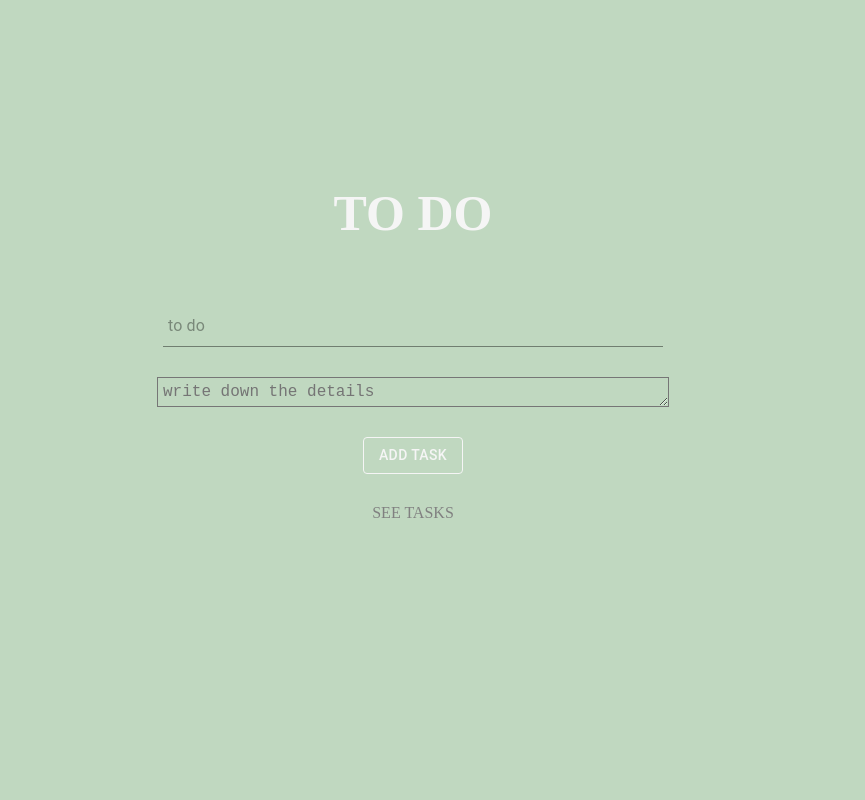
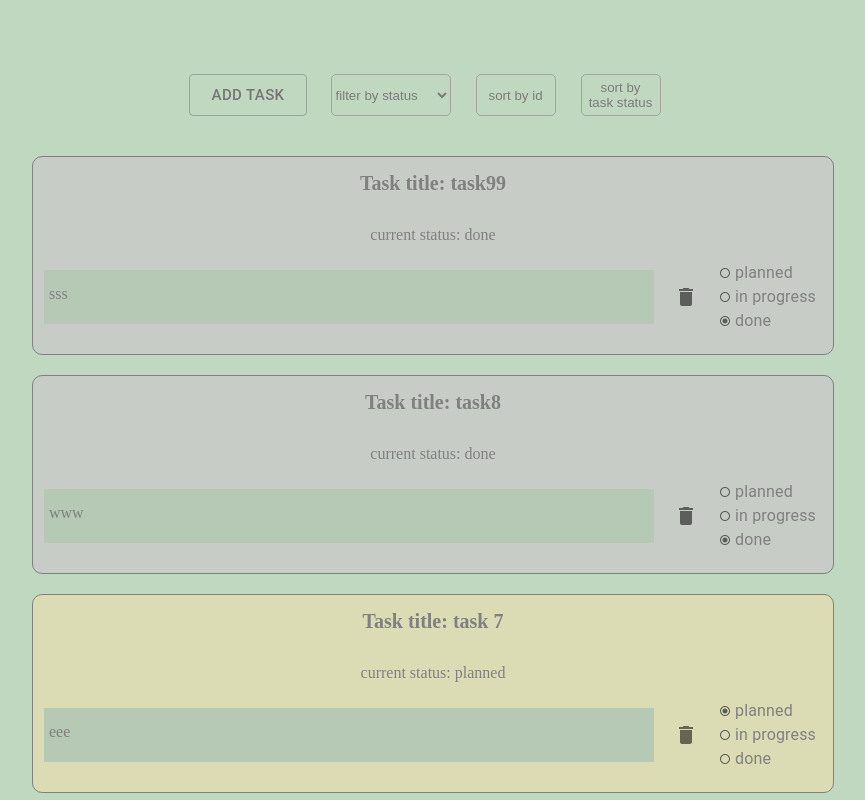
Before and after one commit to zerofille/to_do_vol.2, a React (Create React App) app: page /#/mytodos in a window 1280 px wide. Before the commit this address led to /#/. Shown: the top 800 px of the page, without its empty margins (227-1092 px from the left). Built offline with nearby package versions, Linux system fonts and the light colour scheme; data requests are answered from the project's data file; the HTML template or start-up script is replaced by a standard one.

Commit message:
Add request params

```diff
--- a/db.json
+++ b/db.json
@@ -16,7 +16,7 @@
       "id": 1643901387765,
       "title": "task3",
       "text": "ddd",
-      "task_status": "in progress"
+      "task_status": "done"
     },
     {
       "id": 1643901393101,
@@ -29,6 +29,24 @@
       "title": "task6",
       "text": "fff",
       "task_status": "in progress"
+    },
+    {
+      "id": 1643960389928,
+      "title": "task 7",
+      "text": "eee",
+      "task_status": "planned"
+    },
+    {
+      "id": 1643960395127,
+      "title": "task8",
+      "text": "www",
+      "task_status": "done"
+    },
+    {
+      "id": 1643960402103,
+      "title": "task99",
+      "text": "sss",
+      "task_status": "done"
     }
   ]
 }
--- a/src/Components/TaskList/TaskList.tsx
+++ b/src/Components/TaskList/TaskList.tsx
@@ -1,15 +1,10 @@
-import React, { useEffect } from 'react';
-import { useAppSelector, useAppDispatch } from '../../app/hooks'
+import React from 'react';
+import { useAppSelector } from '../../app/hooks'
 import Task from '../Task/Task';
-import { getTaskAction } from '../../app/taskSlice';
 import { IData } from '../../app/taskSlice';
 
 function TaskList() {
-  const dispatch = useAppDispatch();
   const tasksArr = useAppSelector((state) => state.task.data)
-  useEffect(() => {
-    dispatch(getTaskAction({_sort: 'id', _order: "desc"}))
-  }, []);
   return (
     <>
       <ul>
--- a/src/Pages/TaskPage/TasksPage.tsx
+++ b/src/Pages/TaskPage/TasksPage.tsx
@@ -8,18 +8,14 @@
 import { grey } from '@mui/material/colors';
 import { ToastContainer } from 'react-toastify';
 import { useAppDispatch } from '../../app/hooks';
-import { getTaskAction, getFilterSortTaskAction } from '../../app/taskSlice';
+import { getTaskAction } from '../../app/taskSlice';
 import { TaskStatus } from '../../utils/enums';
 
-interface Istate {
-  task_status: string
-  setTaskStatus: Function
-}
 
 function TasksPage() {
   const [sortDir, setSortDir] = useState('desc')
   const [sortValue, setSortValue] = useState('id')
-  const [task_status, setTaskStatus] = useState()
+  const [task_status, setTaskStatus] = useState<string>()
   const dispatch = useAppDispatch()
   const theme = createTheme({
     palette: {
@@ -32,20 +28,19 @@
     setSortValue('id')
     setSortDir(sortDir === 'desc' ? 'asc' : 'desc')
   }, [sortDir, sortValue])
-  const changeHandler = useCallback((e: React.FormEvent<HTMLSelectElement>) => {
+  const sortByStatusHandler = useCallback(() => {
+    setSortDir(sortDir === 'desc' ? 'asc' : 'desc')
+    setSortValue('task_status')
+  }, [sortDir, sortValue])
+  const changeHandler = (e: React.ChangeEvent<HTMLSelectElement>) => {
     setTaskStatus(e.currentTarget.value)
-    dispatch(getTaskAction(e.currentTarget.value ? {task_status: e.currentTarget.value} : {
-      _sort: sortValue,
-      _order: sortDir
-    }))
-  }, [dispatch, sortDir])
-
-  const testClickH = () => {
-
-    dispatch(getFilterSortTaskAction({_sort: sortValue, task_status, _order: sortDir}))
-  };
+  }
   useEffect(() => {
-    dispatch(getTaskAction({_sort: sortValue, _order: sortDir, task_status}))
+    if (task_status) {
+      dispatch(getTaskAction({_sort: sortValue, _order: sortDir, task_status}))
+    } else {
+      dispatch(getTaskAction({_sort: sortValue, _order: sortDir}))
+    }
   }, [sortDir, sortValue, task_status])
   return (
     <div className="wrapper">
@@ -64,20 +59,9 @@
         </select>
         <button className="showBtn" onClick={clickHandler}>
           sort by id
-
         </button>
-
-        <button className="showBtn" onClick={() => {
-          setSortDir(sortDir === 'desc' ? 'asc' : 'desc')
-          setSortValue('task_status')
-
-        }}>
-
+        <button className="showBtn" onClick={sortByStatusHandler}>
           sort by task status
-
-        </button>
-        <button className="showBtn" onClick={testClickH}>
-          test
         </button>
       </div>
       <TasksList/>
--- a/src/api/index.ts
+++ b/src/api/index.ts
@@ -17,6 +17,12 @@
   title: string
 }
 
+export interface IParams {
+  _sort?: string
+  _order?: string
+  task_status?: string
+}
+
 const httpClient = axios.create({
   baseURL: 'http://localhost:3000',
 });
@@ -24,25 +30,12 @@
 export const postTask = (data: IPost) => {
   return httpClient.post('/tasks', data);
 };
-export const getTasks = (paramsData: any) => {
+export const getTasks = (paramsData: IParams) => {
   return httpClient.get('/tasks',
     {
-      params:{...paramsData}
+      params: paramsData
     });
 };
-
-
-// export const getFilterSortTasks = ({sortValue,task_status, sortDir}: any) => {
-//
-//   return httpClient.get('/tasks',
-//     {
-//       params: {
-//         task_status: task_status,
-//         _sort: sortValue,
-//         _order: sortDir
-//       }
-//     });
-// };
 
 export const removeTask = (data: IRemove) => {
   return httpClient.delete(`/tasks/${data.id}`)
```
Also changed, not shown: src/utils/sort (2).png (added).
